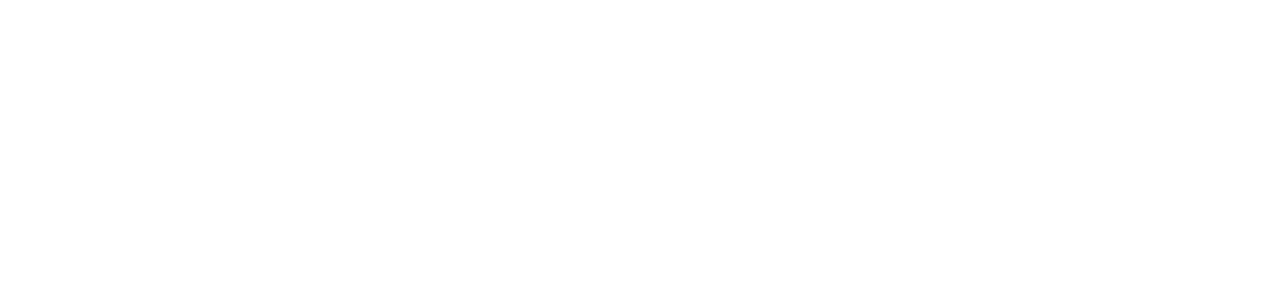
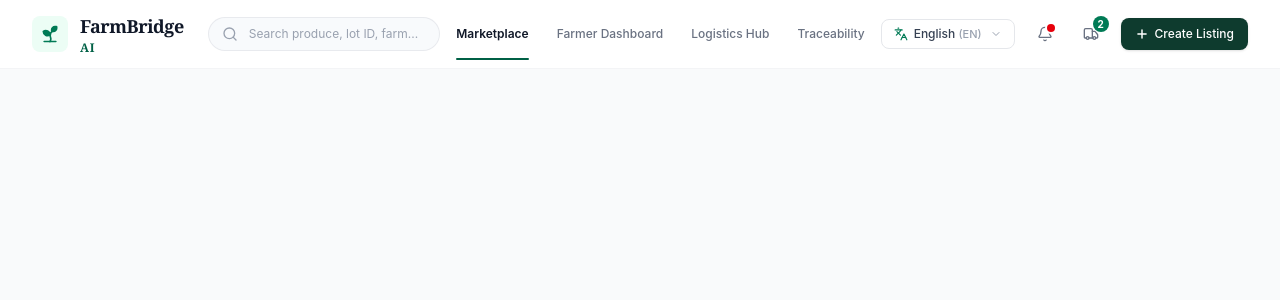
Before and after one commit to BhoomixAI/FARM-BRDIGE-AI, a React (Vite) app in the folder client/: page / in a window 1280 px wide. Shown: the top 300 px of the page. Built offline with nearby package versions, Linux system fonts and the light colour scheme.

Commit message:
Add responsive Navbar with multi-language selector and icons

```diff
--- a/client/package.json
+++ b/client/package.json
@@ -11,6 +11,7 @@
   },
   "dependencies": {
     "@tailwindcss/vite": "^4.3.3",
+    "lucide-react": "^1.45.0",
     "react": "^19.2.8",
     "react-dom": "^19.2.8",
     "tailwindcss": "^4.3.3"
--- a/client/src/App.jsx
+++ b/client/src/App.jsx
@@ -1,17 +1,15 @@
-import { useState } from 'react'
-import heroImg from './assets/hero.png'
-import reactLogo from './assets/react.svg'
-import viteLogo from './assets/vite.svg'
-import './App.css'
+import React from 'react';
+import Navbar from './components/Navbar';
 
 function App() {
-  const [count, setCount] = useState(0)
-
   return (
-    <>
-
-    </>
-  )
+    <div className="min-h-screen bg-gray-50">
+      <Navbar />
+      <main>
+        {/* Next sections: HeroBanner, ProduceGrid */}
+      </main>
+    </div>
+  );
 }
 
-export default App
+export default App;
--- /dev/null
+++ b/client/src/components/Navbar.jsx
@@ -0,0 +1,154 @@
+import React, { useState } from 'react';
+import {
+  Search,
+  Languages,
+  ChevronDown,
+  Bell,
+  Truck,
+  Plus,
+  Sprout
+} from 'lucide-react';
+
+export default function Navbar() {
+  const [activeTab, setActiveTab] = useState('Marketplace');
+  const [isLangOpen, setIsLangOpen] = useState(false);
+  const [selectedLang, setSelectedLang] = useState({ code: 'EN', name: 'English', native: 'English' });
+
+  const navItems = [
+    { label: 'Marketplace', active: true },
+    { label: 'Farmer Dashboard', active: false },
+    { label: 'Logistics Hub', active: false },
+    { label: 'Traceability', active: false },
+  ];
+
+  const languages = [
+    { code: 'EN', name: 'English', native: 'English' },
+    { code: 'HI', name: 'Hindi', native: 'हिन्दी' },
+    { code: 'BN', name: 'Bengali', native: 'বাংলা' },
+    { code: 'TE', name: 'Telugu', native: 'తెలుగు' },
+    { code: 'MR', name: 'Marathi', native: 'मराठी' },
+    { code: 'TA', name: 'Tamil', native: 'தமிழ்' },
+    { code: 'PA', name: 'Punjabi', native: 'ਪੰਜਾਬੀ' },
+  ];
+
+  return (
+    <header className="sticky top-0 z-50 w-full bg-white border-b border-gray-100 px-4 md:px-8 py-3">
+      <div className="max-w-7xl mx-auto flex items-center justify-between gap-4">
+
+        {/* Left: Brand Logo & Name */}
+        <div className="flex items-center gap-3 shrink-0">
+          <div className="w-9 h-9 rounded-lg bg-emerald-50 flex items-center justify-center text-emerald-700">
+            <Sprout className="w-5 h-5 fill-current" />
+          </div>
+          <div className="flex flex-col leading-tight">
+            <span className="font-serif text-lg font-bold text-gray-900 tracking-tight">
+              FarmBridge
+            </span>
+            <span className="font-serif text-xs font-semibold text-emerald-800 tracking-wider">
+              AI
+            </span>
+          </div>
+        </div>
+
+        {/* Center-Left: Search Produce Bar */}
+        <div className="hidden lg:flex items-center flex-1 max-w-sm ml-2">
+          <div className="relative w-full">
+            <Search className="absolute left-3.5 top-1/2 -translate-y-1/2 w-4 h-4 text-gray-400" />
+            <input
+              type="text"
+              placeholder="Search produce, lot ID, farm..."
+              className="w-full bg-[#f8fafc] border border-gray-200/80 rounded-full pl-10 pr-4 py-2 text-xs text-gray-700 placeholder-gray-400 focus:outline-none focus:ring-2 focus:ring-emerald-600 focus:border-transparent transition-all"
+            />
+          </div>
+        </div>
+
+        {/* Center: Navigation Links */}
+        <nav className="hidden md:flex items-center space-x-7 text-xs font-medium text-gray-600">
+          {navItems.map((item) => (
+            <button
+              key={item.label}
+              onClick={() => setActiveTab(item.label)}
+              className={`relative py-1 transition-colors hover:text-emerald-800 ${
+                activeTab === item.label
+                  ? 'text-gray-900 font-semibold'
+                  : 'text-gray-500'
+              }`}
+            >
+              {item.label}
+              {activeTab === item.label && (
+                <span className="absolute bottom-[-14px] left-0 w-full h-[2px] bg-emerald-800 rounded-full" />
+              )}
+            </button>
+          ))}
+        </nav>
+
+        {/* Right: Actions */}
+        <div className="flex items-center space-x-3.5">
+          {/* Language Selector Dropdown */}
+          <div className="relative">
+            <button
+              onClick={() => setIsLangOpen(!isLangOpen)}
+              className="flex items-center gap-1.5 px-3 py-1.5 border border-gray-200 rounded-lg text-xs font-medium text-gray-700 hover:bg-gray-50 transition-colors cursor-pointer"
+            >
+              <Languages className="w-3.5 h-3.5 text-emerald-700" />
+              <span>{selectedLang.name} <span className="text-gray-400 text-[11px]">({selectedLang.code})</span></span>
+              <ChevronDown className={`w-3 h-3 text-gray-400 ml-0.5 transition-transform duration-200 ${isLangOpen ? 'rotate-180' : ''}`} />
+            </button>
+
+            {isLangOpen && (
+              <>
+                <div
+                  className="fixed inset-0 z-40"
+                  onClick={() => setIsLangOpen(false)}
+                />
+                <div className="absolute right-0 mt-2 w-48 bg-white border border-gray-100 rounded-xl shadow-lg py-1.5 z-50">
+                  <div className="px-3 py-1.5 text-[10px] font-semibold uppercase tracking-wider text-gray-400 border-b border-gray-100">
+                    Select Language
+                  </div>
+                  {languages.map((lang) => (
+                    <button
+                      key={lang.code}
+                      onClick={() => {
+                        setSelectedLang(lang);
+                        setIsLangOpen(false);
+                      }}
+                      className={`w-full flex items-center justify-between px-3 py-2 text-left text-xs transition-colors hover:bg-emerald-50 ${
+                        selectedLang.code === lang.code
+                          ? 'bg-emerald-50/60 text-emerald-800 font-semibold'
+                          : 'text-gray-700'
+                      }`}
+                    >
+                      <span>{lang.name}</span>
+                      <span className="text-gray-400 text-[11px]">{lang.native}</span>
+                    </button>
+                  ))}
+                </div>
+              </>
+            )}
+          </div>
+
+          {/* Notifications Bell */}
+          <button className="relative p-2 text-gray-500 hover:text-gray-700 hover:bg-gray-50 rounded-full transition-colors">
+            <Bell className="w-4 h-4" />
+            <span className="absolute top-1.5 right-1.5 w-2 h-2 bg-red-600 rounded-full ring-2 ring-white" />
+          </button>
+
+          {/* Logistics Count */}
+          <button className="relative p-2 text-gray-500 hover:text-gray-700 hover:bg-gray-50 rounded-full transition-colors">
+            <Truck className="w-4 h-4" />
+            <span className="absolute -top-0.5 -right-0.5 w-4 h-4 bg-emerald-700 text-white text-[10px] font-bold rounded-full flex items-center justify-center">
+              2
+            </span>
+          </button>
+
+          {/* Create Listing */}
+          <button className="flex items-center gap-1.5 bg-[#0e3b2e] hover:bg-[#092b21] text-white text-xs font-medium px-3.5 py-2 rounded-lg transition-colors shadow-sm">
+            <Plus className="w-3.5 h-3.5 stroke-[2.5]" />
+            <span>Create Listing</span>
+          </button>
+        </div>
+
+      </div>
+    </header>
+  );
+}
```
Also changed, not shown: client/src/components/HeroBanner.jsx (added), client/src/components/ProductGrid.jsx (added), 1 other file (tests, documents, lock files or other folders).
